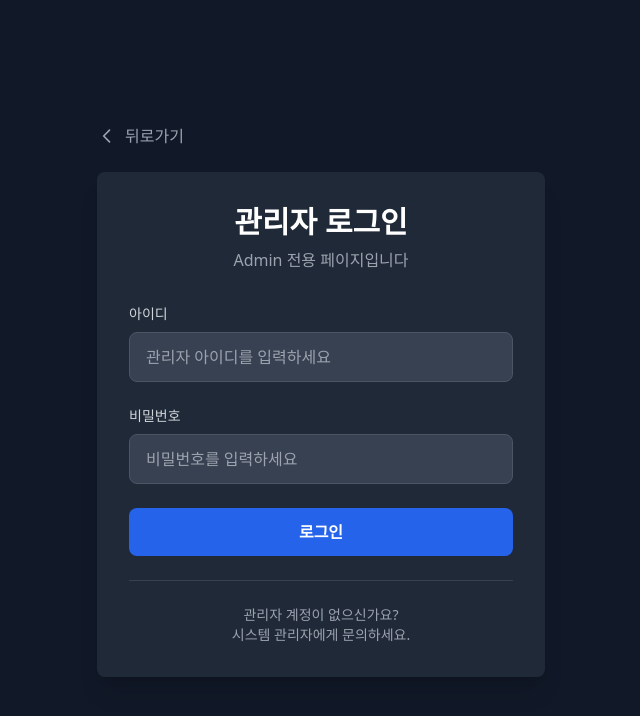
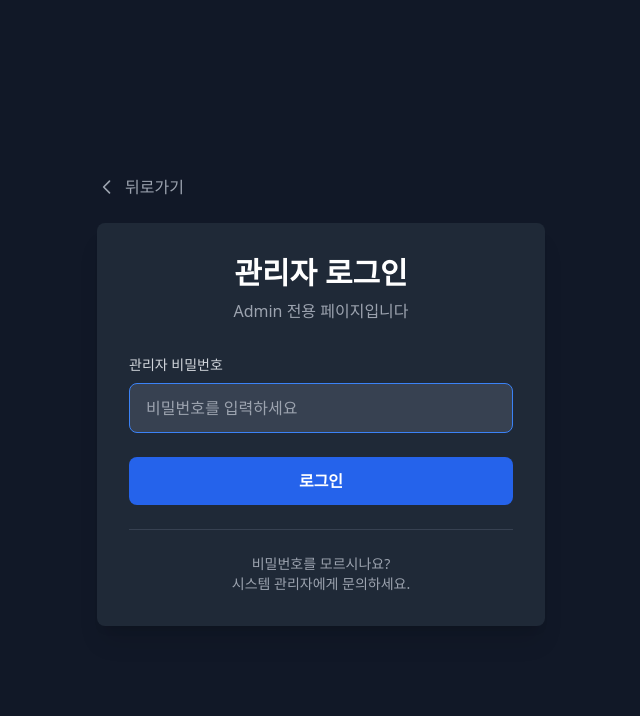
Before and after one commit to WonAdamDev/nbc-kakaotalk-bot-frontend, a React (Vite) app: page /admin/login in a window 1280 px wide. Shown: the top 716 px of the page, without its empty margins (319-959 px from the left). Built offline with nearby package versions, Linux system fonts and the light colour scheme; no server answers; the HTML template or start-up script is replaced by a standard one.

Commit message:
admin 로그인

```diff
--- a/src/components/AdminLogin.jsx
+++ b/src/components/AdminLogin.jsx
@@ -6,10 +6,7 @@ const API_URL = import.meta.env.VITE_API_URL || 'http://localhost:5000'
 
 export default function AdminLogin() {
   const navigate = useNavigate()
-  const [formData, setFormData] = useState({
-    username: '',
-    password: ''
-  })
+  const [password, setPassword] = useState('')
   const [error, setError] = useState('')
   const [loading, setLoading] = useState(false)
 
@@ -19,7 +16,7 @@ export default function AdminLogin() {
     setLoading(true)
 
     try {
-      const response = await axios.post(`${API_URL}/api/admin/login`, formData)
+      const response = await axios.post(`${API_URL}/api/admin/login`, { password })
 
       if (response.data.success) {
         // JWT 토큰을 localStorage에 저장
@@ -34,13 +31,6 @@ export default function AdminLogin() {
     } finally {
       setLoading(false)
     }
-  }
-
-  const handleChange = (e) => {
-    setFormData({
-      ...formData,
-      [e.target.name]: e.target.value
-    })
   }
 
   return (
@@ -72,34 +62,19 @@ export default function AdminLogin() {
             )}
 
             <div>
-              <label htmlFor="username" className="block text-sm font-medium text-gray-300 mb-2">
-                아이디
-              </label>
-              <input
-                type="text"
-                id="username"
-                name="username"
-                value={formData.username}
-                onChange={handleChange}
-                required
-                className="w-full bg-gray-700 text-white border border-gray-600 rounded-lg px-4 py-3 focus:outline-none focus:border-blue-500 transition-colors"
-                placeholder="관리자 아이디를 입력하세요"
-              />
-            </div>
-
-            <div>
               <label htmlFor="password" className="block text-sm font-medium text-gray-300 mb-2">
-                비밀번호
+                관리자 비밀번호
               </label>
               <input
                 type="password"
                 id="password"
                 name="password"
-                value={formData.password}
-                onChange={handleChange}
+                value={password}
+                onChange={(e) => setPassword(e.target.value)}
                 required
                 className="w-full bg-gray-700 text-white border border-gray-600 rounded-lg px-4 py-3 focus:outline-none focus:border-blue-500 transition-colors"
                 placeholder="비밀번호를 입력하세요"
+                autoFocus
               />
             </div>
 
@@ -118,7 +93,7 @@ export default function AdminLogin() {
 
           <div className="mt-6 pt-6 border-t border-gray-700">
             <p className="text-sm text-gray-400 text-center">
-              관리자 계정이 없으신가요?
+              비밀번호를 모르시나요?
               <br />
               시스템 관리자에게 문의하세요.
             </p>
```
